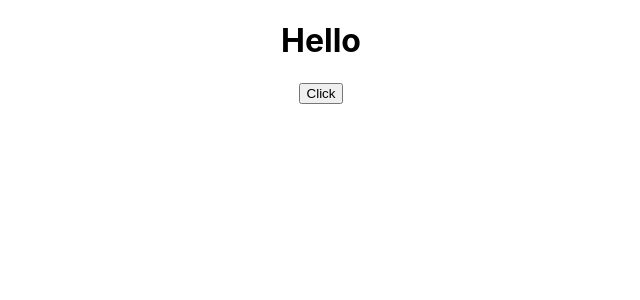
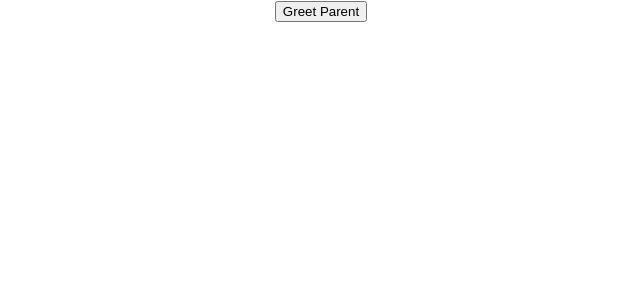
Before and after one commit to rovidkashyap/ReactJS, a React (Create React App) app: page / in a window 1280 px wide. Shown: the top 300 px of the page, without its empty margins (319-959 px from the left). Built offline with nearby package versions, Linux system fonts and the light colour scheme.

Commit message:
ParentChildComponents

```diff
--- a/src/App.js
+++ b/src/App.js
@@ -1,6 +1,7 @@
 import './App.css';
 //import ClassClick from './components/ClassClick';
-import EventBind from './components/EventBind';
+//import EventBind from './components/EventBind';
+import ParentComponent from './components/ParentComponent';
 //import FunctionClick from './components/FunctionClick';
 //import Greet from './components/Greet'
 //import Welcome from './components/Welcome'
@@ -11,22 +12,15 @@ import EventBind from './components/EventBind';
 function App() {
   return (
     <div className="App">
-      <EventBind />
+      <ParentComponent/>
+      {/* <EventBind /> */}
       {/* <ClassClick/> */}
       {/* <Counter /> */}
-      {/* <Greet name="Rovid" heroName="Batman">
-        <p>This is Children props</p>
-        </Greet>
-      <Welcome name="Dhirendra" heroName="Superman">
-        <button>Action</button>
-        </Welcome>
-        <FunctionClick/> */}
-      {/* <Greet name="Kashyap" heroName="Wonder Women">
-        <p>This is Children</p>
-      </Greet> */}
-      {/* <Message>
-        <button></button>
-      </Message> */}
+      {/* <Greet name="Rovid" heroName="Batman"><p>This is Children props</p></Greet>
+      <Welcome name="Dhirendra" heroName="Superman"><button>Action</button></Welcome>
+      {/* <FunctionClick/> */}
+      {/* <Greet name="Kashyap" heroName="Wonder Women"><p>This is Children</p></Greet> */}
+      {/* <Message><button></button></Message> */}
       {/* <Hello/> */}
     </div>
   );
--- /dev/null
+++ b/src/components/ChildComponent.js
@@ -0,0 +1,11 @@
+import React from 'react'
+
+function ChildComponent(props) {
+  return (
+    <div>
+        <button onClick={() => props.greetHandler('child')}>Greet Parent</button>
+    </div>
+  )
+}
+
+export default ChildComponent
--- /dev/null
+++ b/src/components/ParentComponent.js
@@ -0,0 +1,29 @@
+import React, { Component } from 'react'
+import ChildComponent from './ChildComponent'
+
+class ParentComponent extends Component {
+
+    constructor(props){
+        super(props)
+
+        this.state = {
+            parentName: 'Parent'
+        }
+
+        this.greetParent = this.greetParent.bind(this)
+    }
+
+    greetParent(childName) {
+        alert(`Hello ${this.state.parentName} from ${childName}`)
+    }
+
+  render() {
+    return (
+      <div>
+        <ChildComponent greetHandler={this.greetParent}/>
+      </div>
+    )
+  }
+}
+
+export default ParentComponent
```
